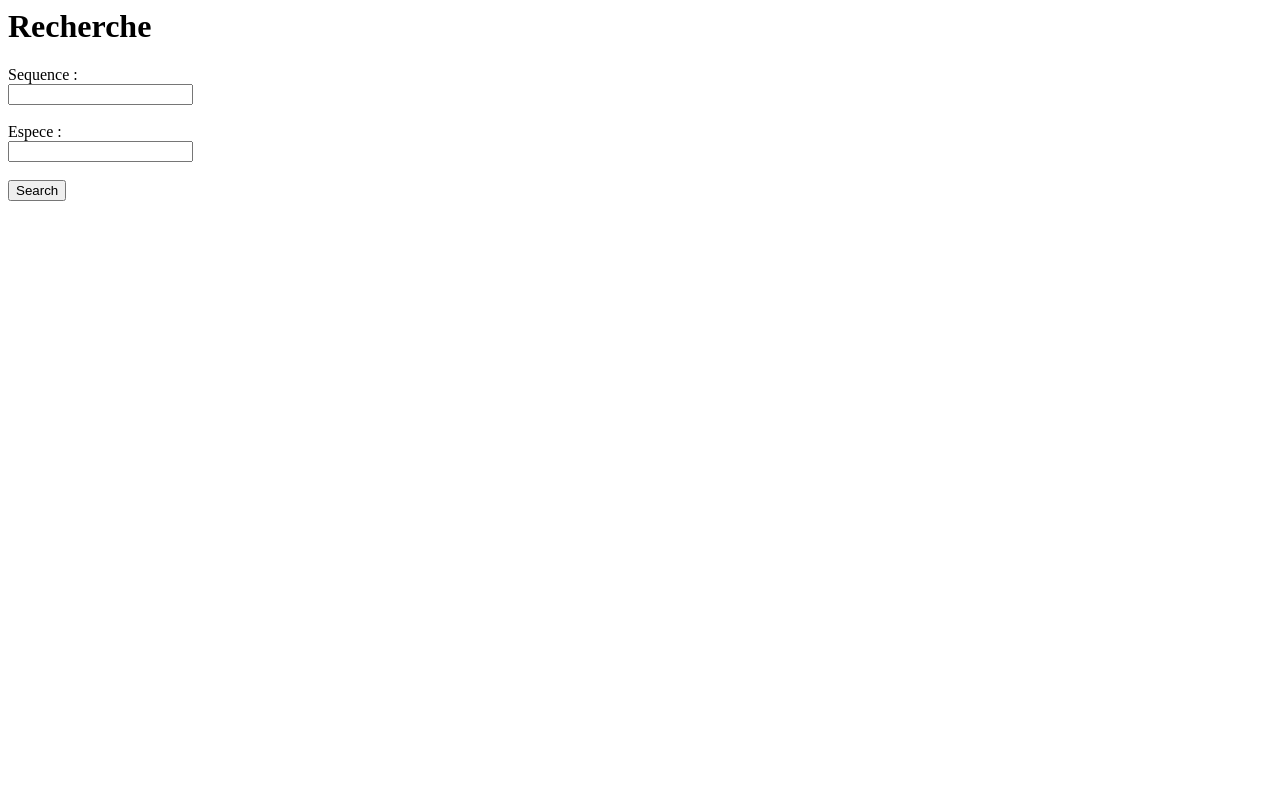
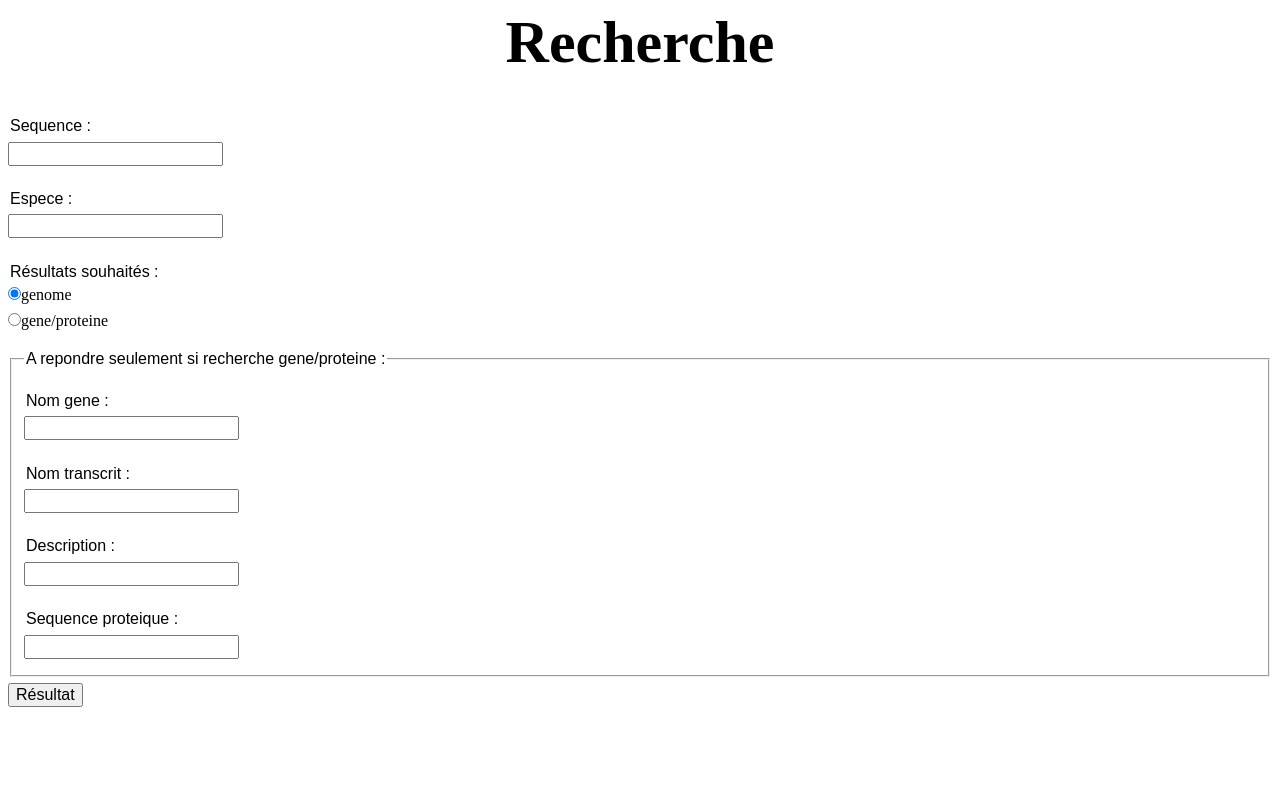
Before and after one commit to aliciabec/progWeb, a Django app: page /projet/ in a window 1280 px wide. Run offline with Django 4.2, Linux system fonts and the light colour scheme.

Commit message:
Ajout d'un fichier css + des autres recherches

```diff
--- /dev/null
+++ b/progWeb/projet/static/projet/style.css
@@ -0,0 +1,21 @@
+h1 {
+    font-size: 60px;
+    text-align: center;
+}
+
+legend {
+    font-size: 18px;
+    display: block;
+    font: 1rem 'Fira Sans', sans-serif;
+}
+
+input,
+label {
+    font: 1rem 'Fira Sans', sans-serif;
+    margin: 0.4rem 0;
+}
+
+button{
+    font: 1rem 'Fira Sans', sans-serif;
+    margin: 0.4rem 0;
+}
--- a/progWeb/projet/templates/projet/accueil.html
+++ b/progWeb/projet/templates/projet/accueil.html
@@ -1,15 +1,55 @@
-<h1>Recherche</h1>
+{% load static %}
 
-<label for="seq-search">Sequence :</label>
-<br>
-<input type="search" id="seq-search" name="seq">
+<html lang="fr">
+    <head>
+    <!--	<meta charset="UTF-8"> -->
+        <meta charset="utf-8">
+        <title>Recherche</title>
+        <link rel="stylesheet" type="text/css" href="{% static 'projet/style.css' %}">
+    </head>
 
-<br><br>
+    <body>
+        <h1>Recherche</h1>
+        <legend for="seq-search">Sequence :</legend>
+        <input type="search" id="seq-search" name="seq">
 
-<label for="espece-search">Espece :</label>
-<br>
-<input type="search" id="espece-search" name="espece">
+        <br><br>
 
-<br><br>
+        <legend for="espece-search">Espece :</legend>
+        <input type="search" id="espece-search" name="espece">
 
-<button>Search</button>
+        <br><br>
+
+        <legend>Résultats souhaités :</legend>
+
+        <input type="radio" id="genome" name="type_recherche" value="genome" checked>genome<br>
+        <input type="radio" id="gene_prot" name="type_recherche" value="gene_prot">gene/proteine
+
+        <br><br>
+        <fieldset>
+            <legend>A repondre seulement si recherche gene/proteine :</legend>
+            <br>
+            <legend for="nom_gene-search">Nom gene :</legend>
+            <input type="search" id="nom_gene-search" name="nom_gene">
+
+            <br><br>
+
+            <legend for="nom_transcrit-search">Nom transcrit :</legend>
+            <input type="search" id="nom_transcrit-search" name="nom_transcrit">
+
+            <br><br>
+
+            <legend for="description-search">Description :</legend>
+            <input type="search" id="description-search" name="description">
+
+            <br><br>
+
+            <legend for="seq_prot-search">Sequence proteique :</legend>
+            <input type="search" id="seq_prot-search" name="seq_prot">
+            <br>
+        </fieldset>
+
+        <button>Résultat</button>
+
+    </body>
+</html>
```
